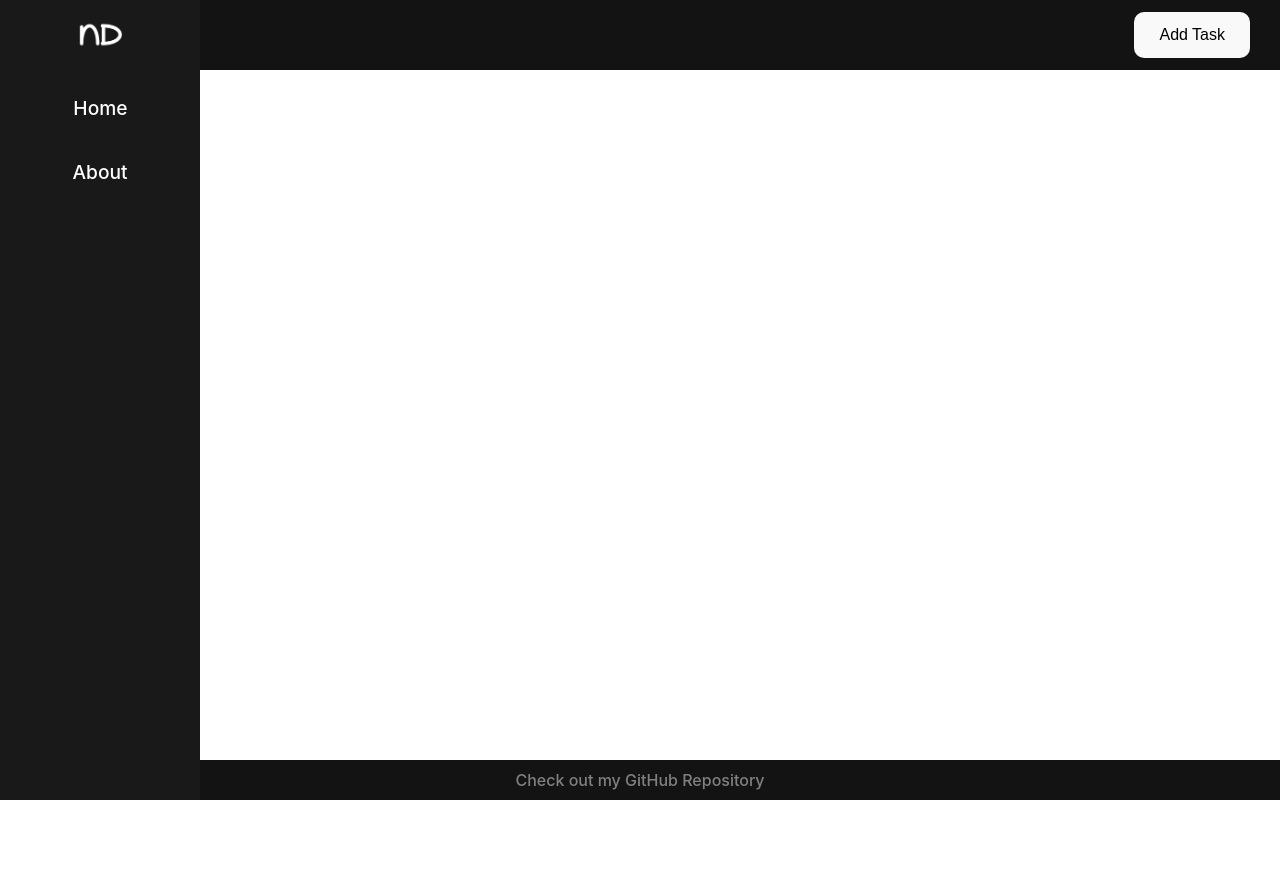
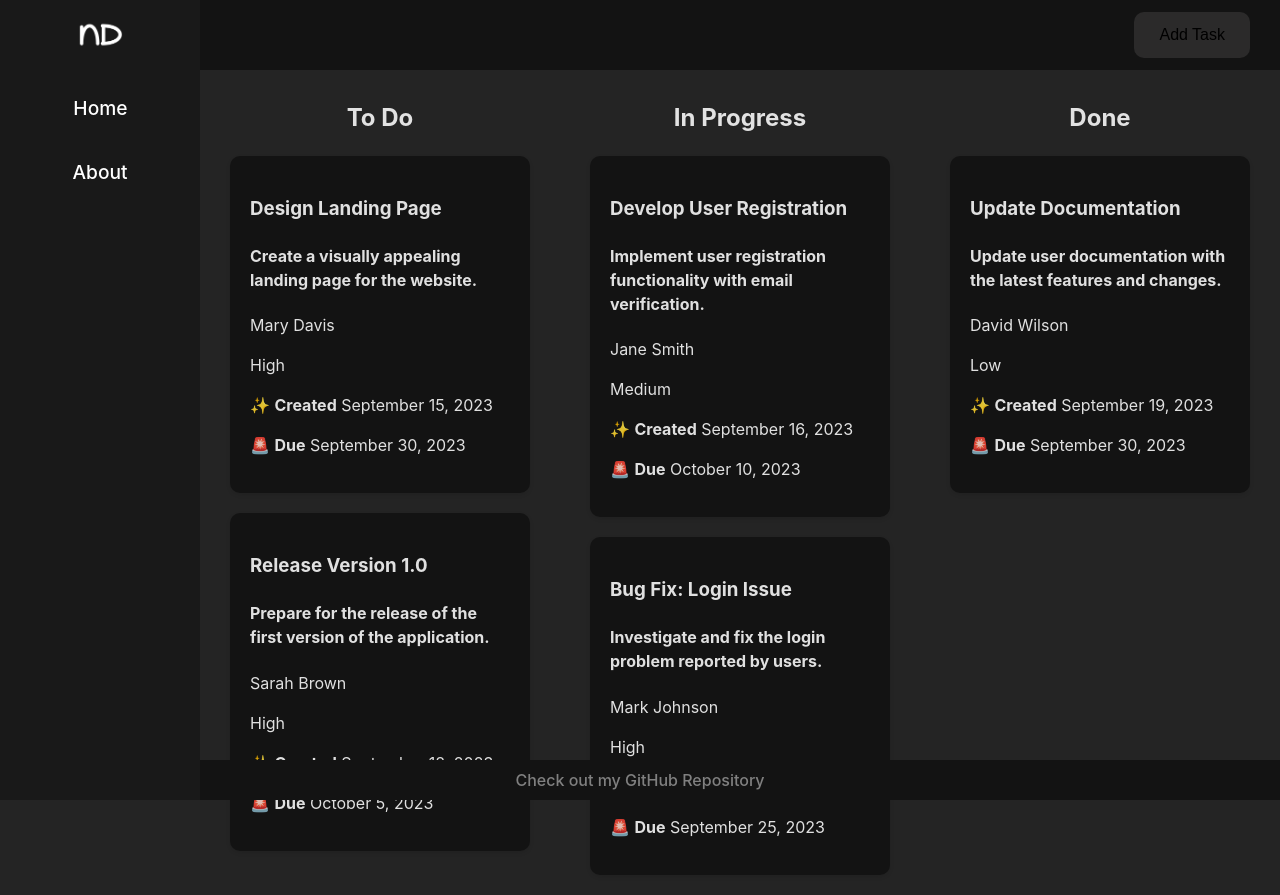
Before and after one commit to nathidaum/kanban-board-app, a React (Vite) app: page / in a window 1280 px wide. Before the commit the page ends 860 px from the top, so only its background shows below. Built offline with nearby package versions, Linux system fonts and the light colour scheme.

Commit message:
Display cards in corresponding status column

```diff
--- a/src/App.css
+++ b/src/App.css
@@ -89,3 +89,31 @@
 #footer a {
   color: grey;
 }
+
+/**********  CARDS  ********/
+.card {
+  margin: 20px;
+  padding: 20px;
+  background-color: #131313;
+  border-radius: 10px;
+  box-shadow: 0 2px 4px rgba(0, 0, 0, 0.1);
+}
+
+.title {
+  font-size: 24px;
+  font-weight: 800;
+}
+
+.kanban-board {
+  display: flex;
+  justify-content: space-between;
+}
+
+.kanban-column {
+  flex: 1;
+  margin: 0 10px;
+}
+
+.kanban-column h2 {
+  text-align: center;
+}
--- a/src/App.jsx
+++ b/src/App.jsx
@@ -1,15 +1,28 @@
-import { useState } from "react";
 import "./App.css";
 import Navbar from "./components/Navbar";
 import Sidebar from "./components/Sidebar";
 import Footer from "./components/Footer";
+import Column from "./components/Column";
+import ticketData from "./assets/kanban.json";
 
 function App() {
+  // Filter tickets by status
+  const todoTickets = ticketData.filter(ticket => ticket.status === "To Do");
+  const inProgressTickets = ticketData.filter(ticket => ticket.status === "In Progress");
+  const doneTickets = ticketData.filter(ticket => ticket.status === "Done");
+
   return (
     <div id="homepage">
-      <Navbar></Navbar>
-      <Sidebar></Sidebar>
-      <Footer></Footer>
+      <Navbar />
+      <Sidebar />
+
+      <div className="kanban-board">
+        <Column title="To Do" tickets={todoTickets} />
+        <Column title="In Progress" tickets={inProgressTickets} />
+        <Column title="Done" tickets={doneTickets} />
+      </div>
+
+      <Footer />
     </div>
   );
 }
--- /dev/null
+++ b/src/components/Card.jsx
@@ -0,0 +1,23 @@
+const Card = ({ ticket }) => {
+    const formatDate = (dateString) => {
+      const date = new Date(dateString);
+      return date.toLocaleDateString("en-US", {
+        year: "numeric",
+        month: "long",
+        day: "numeric"
+      });
+    };
+
+    return (
+      <div className="card">
+        <h3>{ticket.title}</h3>
+        <h4>{ticket.description}</h4>
+        <p>{ticket.assignee}</p>
+        <p>{ticket.priority}</p>
+        <p>✨ <strong>Created</strong> {formatDate(ticket.createdDate)}</p>
+        <p>🚨 <strong>Due</strong> {formatDate(ticket.dueDate)}</p>
+      </div>
+    );
+  };
+
+  export default Card;
--- /dev/null
+++ b/src/components/Column.jsx
@@ -0,0 +1,14 @@
+import Card from "./Card";
+
+const Column = ({ title, tickets }) => {
+  return (
+    <div className="kanban-column">
+      <h2>{title}</h2>
+      {tickets.map((ticket) => (
+        <Card key={ticket.id} ticket={ticket} />
+      ))}
+    </div>
+  );
+};
+
+export default Column;
--- a/src/index.css
+++ b/src/index.css
@@ -53,16 +53,3 @@ button:focus,
 button:focus-visible {
   outline: 4px auto -webkit-focus-ring-color;
 }
-
-@media (prefers-color-scheme: light) {
-  :root {
-    color: #213547;
-    background-color: #ffffff;
-  }
-  a:hover {
-    color: #9b9ff3;
-  }
-  button {
-    background-color: #f9f9f9;
-  }
-}
```
